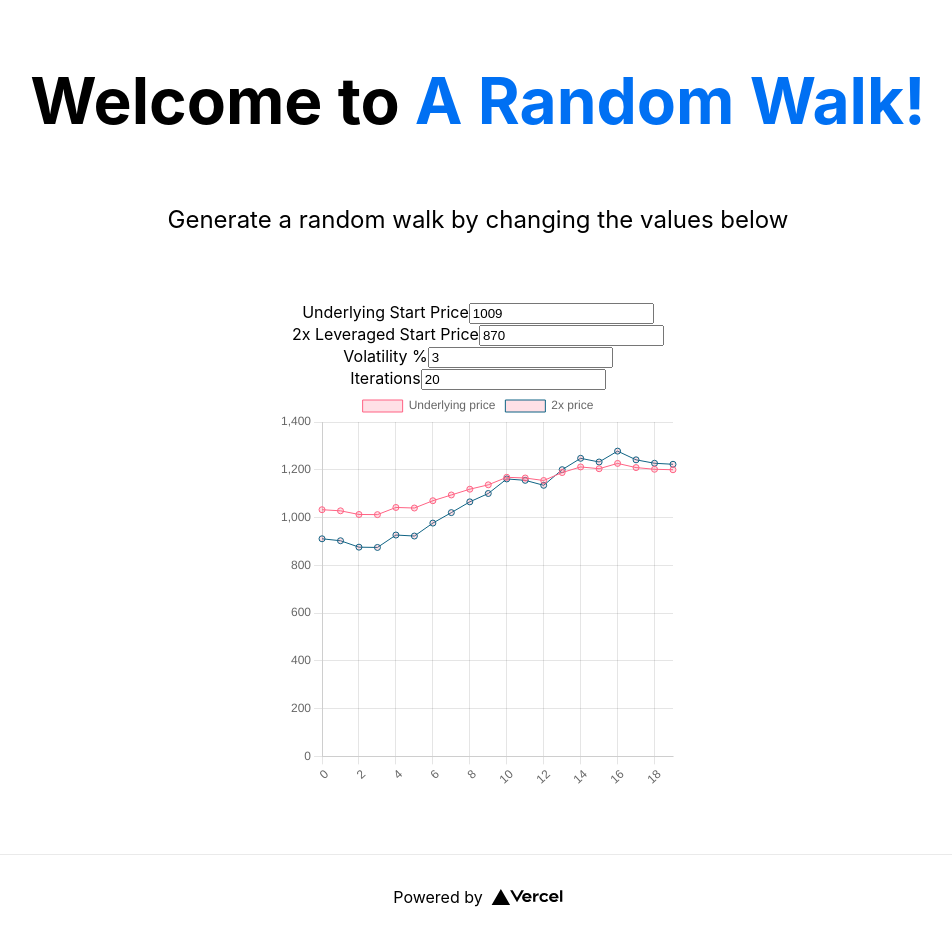
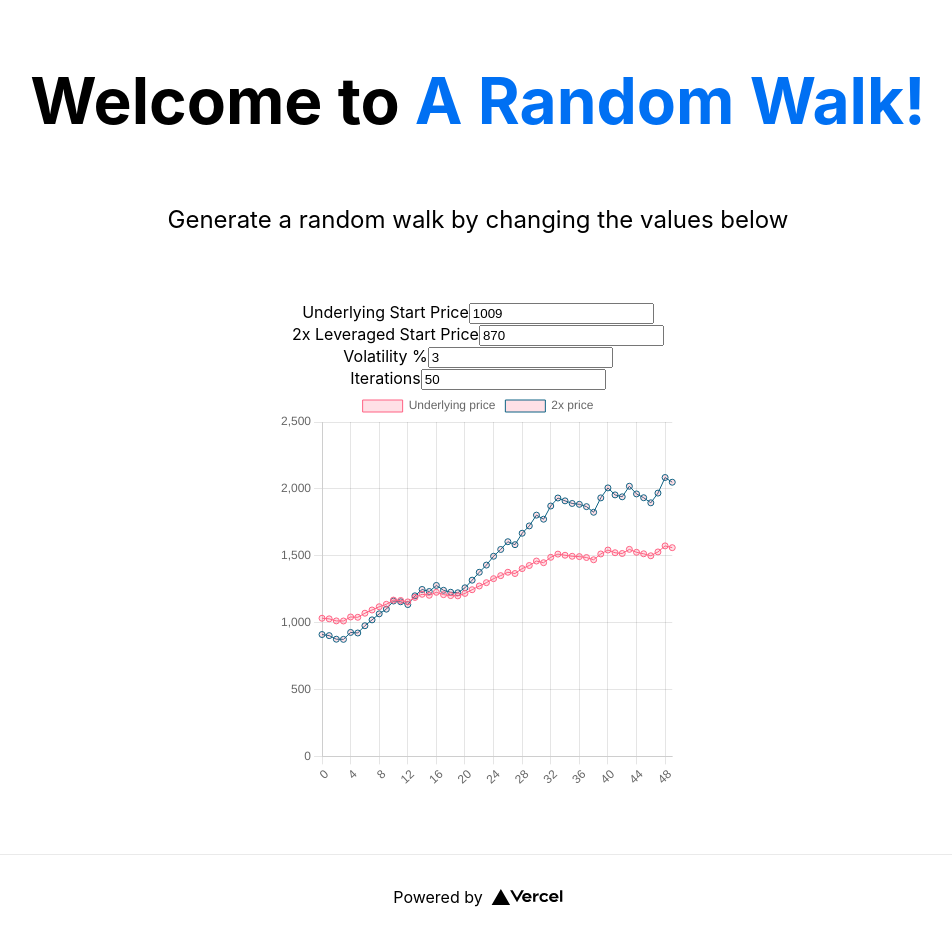
Before and after one commit to chrisgrounds/random-walk, a Next.js app: page / in a window 1280 px wide. Shown: the whole page, without its empty margins (162-1114 px from the left). Built offline with nearby package versions, Linux system fonts and the light colour scheme.

Commit message:
Increase default iterations from 20 to 50

```diff
--- a/pages/index.tsx
+++ b/pages/index.tsx
@@ -46,7 +46,7 @@ const Home: NextPage = () => {
   const [leveraged2xStartPrice, setleveraged2xStartPrice] = useState(870);
   const [volatility, setVolatility] = useState(3);
   const [floorPrice, setFloorPrice] = useState(800);
-  const [iterations, setIterations] = useState(20);
+  const [iterations, setIterations] = useState(50);
   const [fatTailed, setFatTailed] = useState(false);
   const [leveraged, setLeveraged] = useState(false);
 
```
